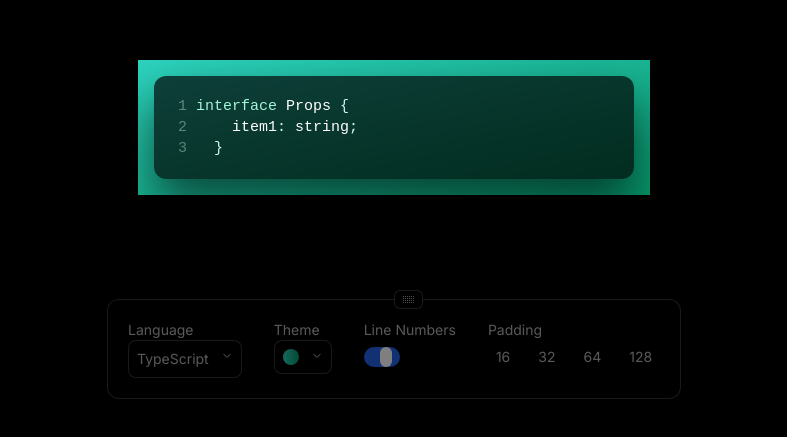
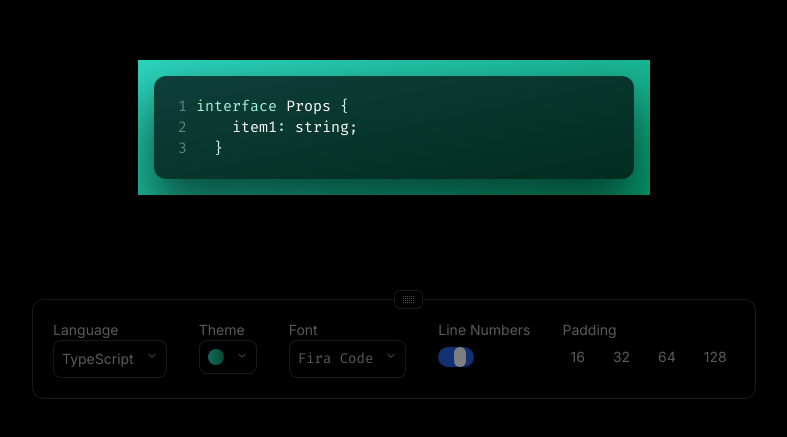
Before and after one commit to IvanOrsh/shm-codebox, a Next.js app: page / in a window 1280 px wide. Shown: the part 273-710 px from the top of the page, without its empty margins (246-1033 px from the left). Built offline with nearby package versions, Linux system fonts and the light colour scheme.

Commit message:
feat: update to support fonts

```diff
--- a/src/components/Code.tsx
+++ b/src/components/Code.tsx
@@ -19,7 +19,8 @@ type CodeProps = {
 export default function Code(props: CodeProps) {
   const { placeholder, initialValue } = props;
 
-  const { language, theme, lineNumbers, padding } = useSettingsContext();
+  const { language, theme, lineNumbers, padding, fontStyle } =
+    useSettingsContext();
 
   const [selectedLanguage, setSelectedLanguage] = useState<any>(null); // TODO: fix any
   const [code, setCode] = useState(`interface Props {
@@ -57,6 +58,17 @@ export default function Code(props: CodeProps) {
     "&.cm-content": {
       lineHeight: "1.5rem",
       letterSpacing: "0.1px",
+    },
+  });
+
+  const customFontStyle = EditorView.theme({
+    ".cm-content *": {
+      fontFamily: fontStyle.value,
+      fontVariantLigatures: "normal",
+    },
+    ".cm-gutters": {
+      fontFamily: fontStyle.value,
+      fontVariantLigatures: "normal",
     },
   });
 
@@ -236,6 +248,7 @@ export default function Code(props: CodeProps) {
               extensions={[
                 selectedLanguage,
                 styleTheme,
+                customFontStyle,
                 EditorView.lineWrapping,
               ]}
               basicSetup={{
--- a/src/components/Settings.tsx
+++ b/src/components/Settings.tsx
@@ -8,6 +8,7 @@ import { useSettingsContext } from "@/contexts/SettingsContext";
 import { DragHandleDots1Icon } from "@radix-ui/react-icons";
 import { SUPPORTED_LANGUAGES } from "@/lib/languages";
 import { SUPPORTED_PADDING_CHOICES, SUPPORTED_THEMES } from "@/lib/themes";
+import { SUPPORTED_FONT_STYLES } from "@/lib/fonts";
 import Select from "./Select";
 import Toggle from "./Toggle";
 import Choices from "./Choices";
@@ -22,6 +23,8 @@ export default function Settings() {
     setLineNumbers,
     padding,
     setPadding,
+    fontStyle,
+    setFontStyle,
   } = useSettingsContext();
 
   const [mainDimensions, setMainDimensions] = useState<{
@@ -150,6 +153,16 @@ export default function Settings() {
         </div>
 
         <div>
+          <label htmlFor="font">Font</label>
+          <Select
+            type="font"
+            initialValue={fontStyle}
+            setValue={setFontStyle}
+            options={SUPPORTED_FONT_STYLES}
+          />
+        </div>
+
+        <div>
           <label htmlFor="line-numbers">Line Numbers</label>
           <Toggle initialValue={lineNumbers} setValue={setLineNumbers} />
         </div>
```
